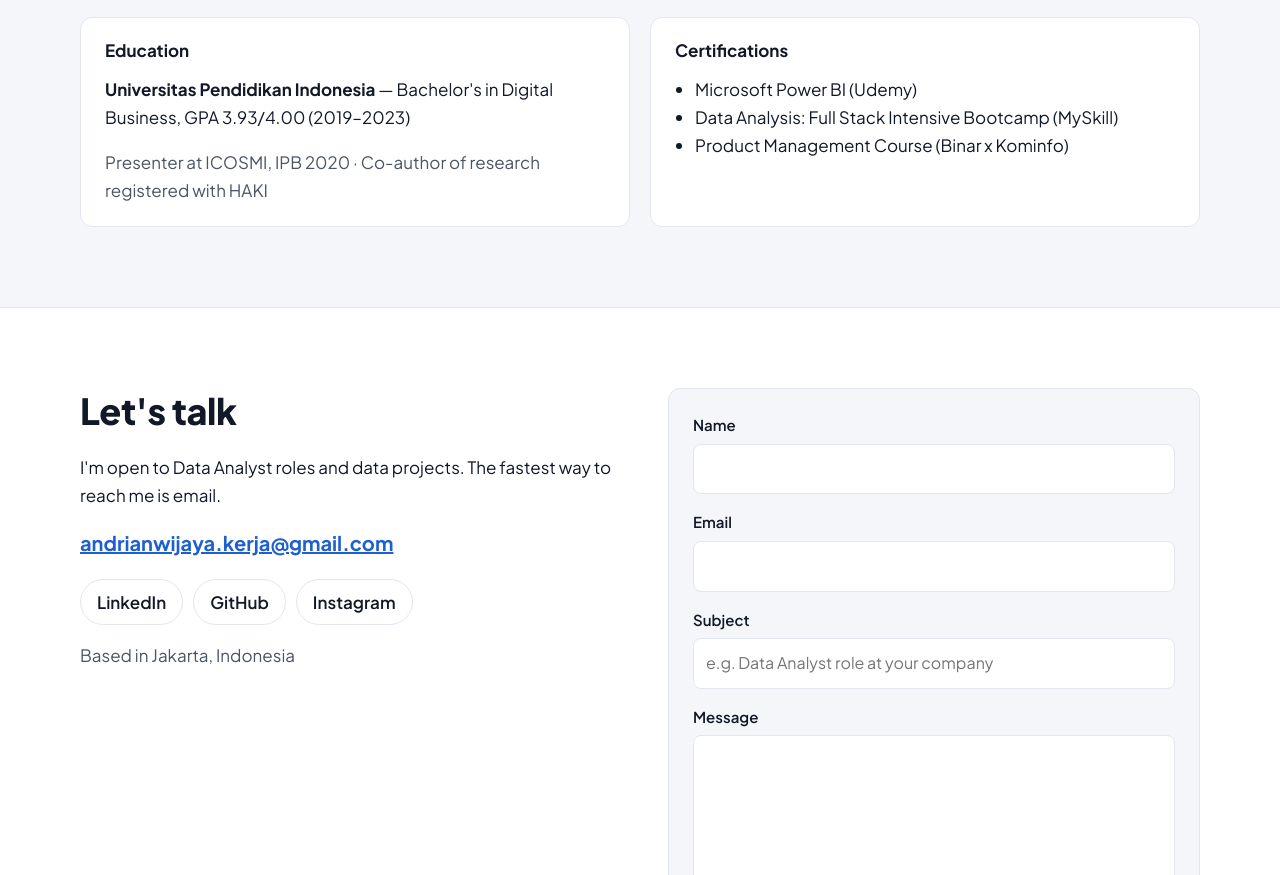
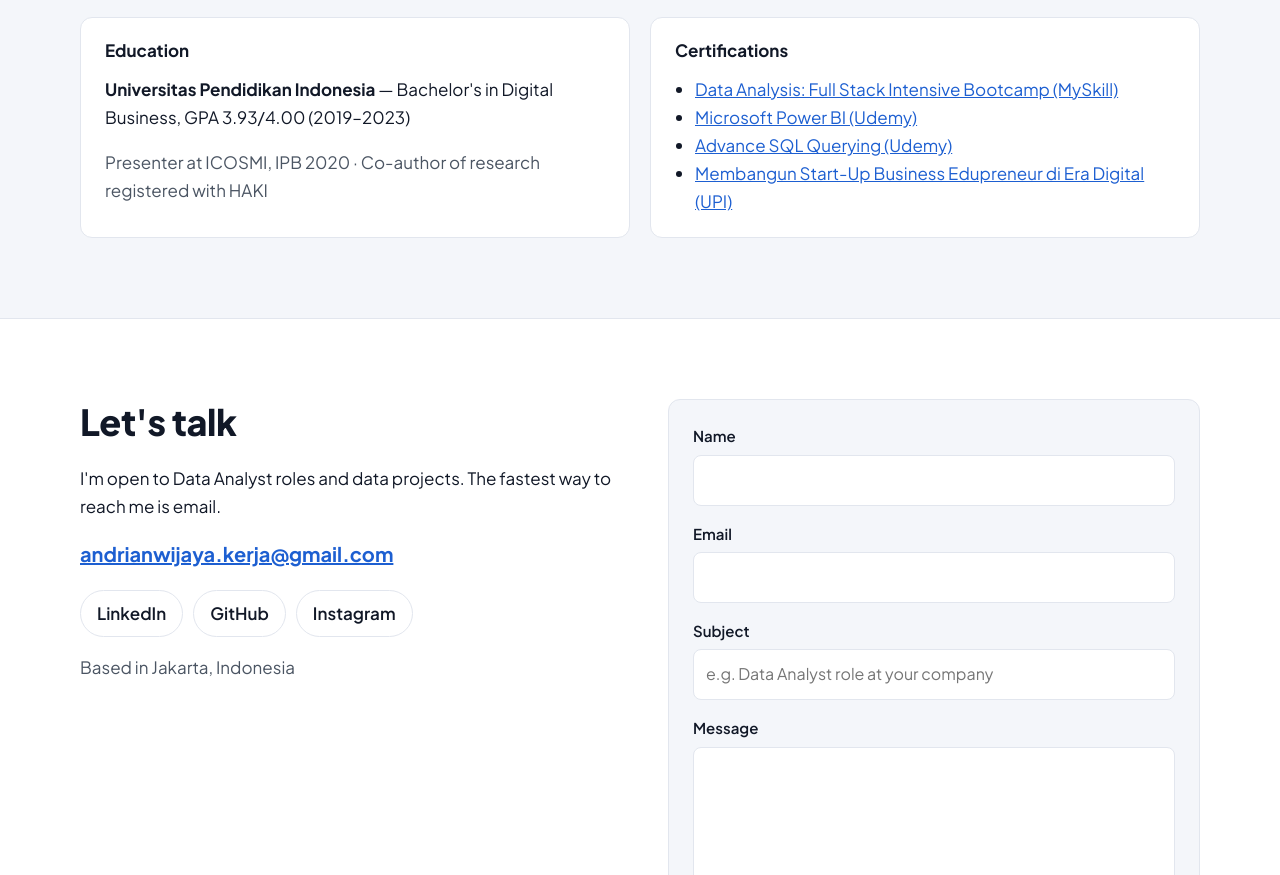
Before and after one commit to s-AVE/Andrian_Website, a plain HTML site: page index.html in a window 1280 px wide. Shown: the part 6105-6980 px from the top of the page. Drawn offline with Linux system fonts and the light colour scheme.

Commit message:
Update certifications with links
Co-Authored-By: Claude Sonnet 5.5 <noreply@anthropic.com>

```diff
--- a/index.html
+++ b/index.html
@@ -320,9 +320,10 @@
           <div>
             <h3>Certifications</h3>
             <ul>
-              <li>Microsoft Power BI (Udemy)</li>
-              <li>Data Analysis: Full Stack Intensive Bootcamp (MySkill)</li>
-              <li>Product Management Course (Binar x Kominfo)</li>
+              <li><a href="https://drive.google.com/file/d/1w-WSSxmMFIr1kED8RQWHRNTqPDN4suq6/view?usp=sharing" target="_blank" rel="noopener noreferrer">Data Analysis: Full Stack Intensive Bootcamp (MySkill)</a></li>
+              <li><a href="https://ude.my/UC-04de9a03-1302-4cdd-9229-fdf12ae29ff4/" target="_blank" rel="noopener noreferrer">Microsoft Power BI (Udemy)</a></li>
+              <li><a href="https://ude.my/UC-45c3e16e-84b0-43d0-a8c2-8bf4d61d92b7" target="_blank" rel="noopener noreferrer">Advance SQL Querying (Udemy)</a></li>
+              <li><a href="https://drive.google.com/file/d/1Xz9fVkSc0SCpnrE37SEvW_MEeRM3huQ1/view?usp=sharing" target="_blank" rel="noopener noreferrer">Membangun Start-Up Business Edupreneur di Era Digital (UPI)</a></li>
             </ul>
           </div>
         </div>
```
